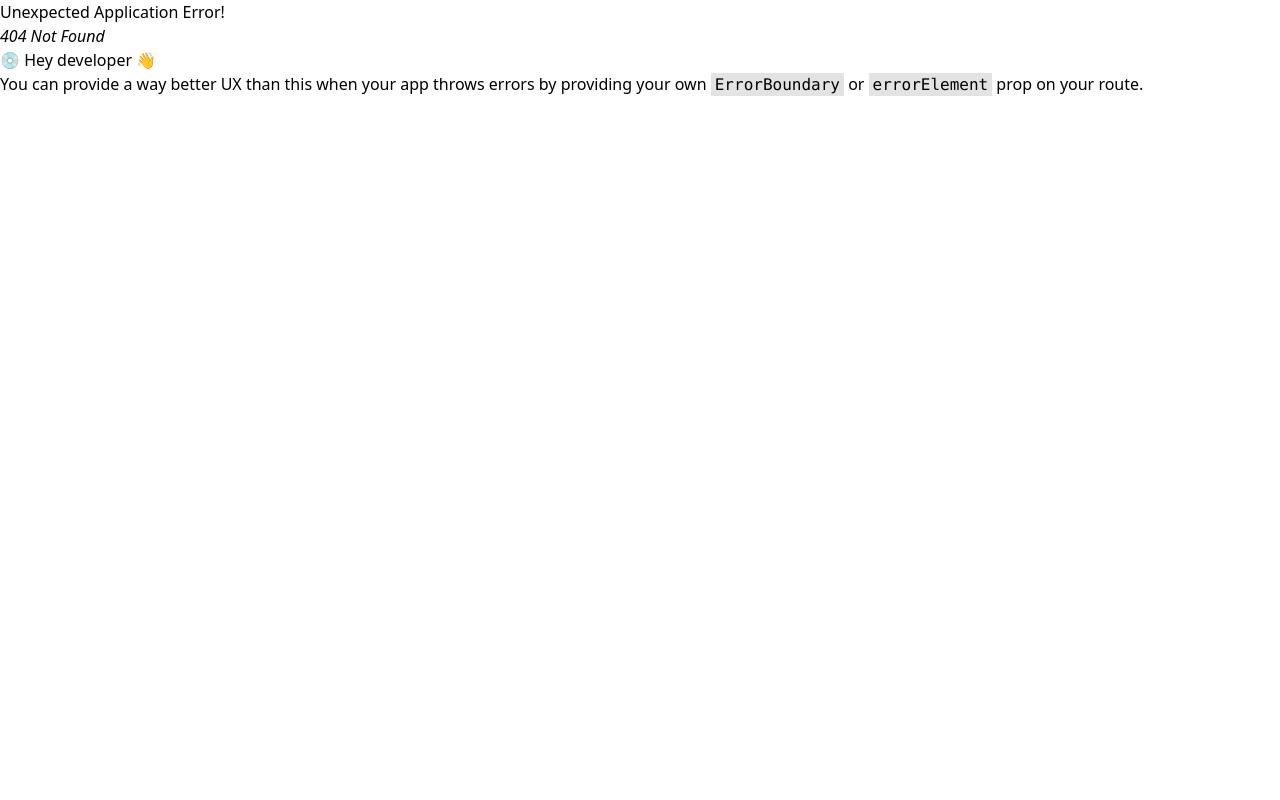
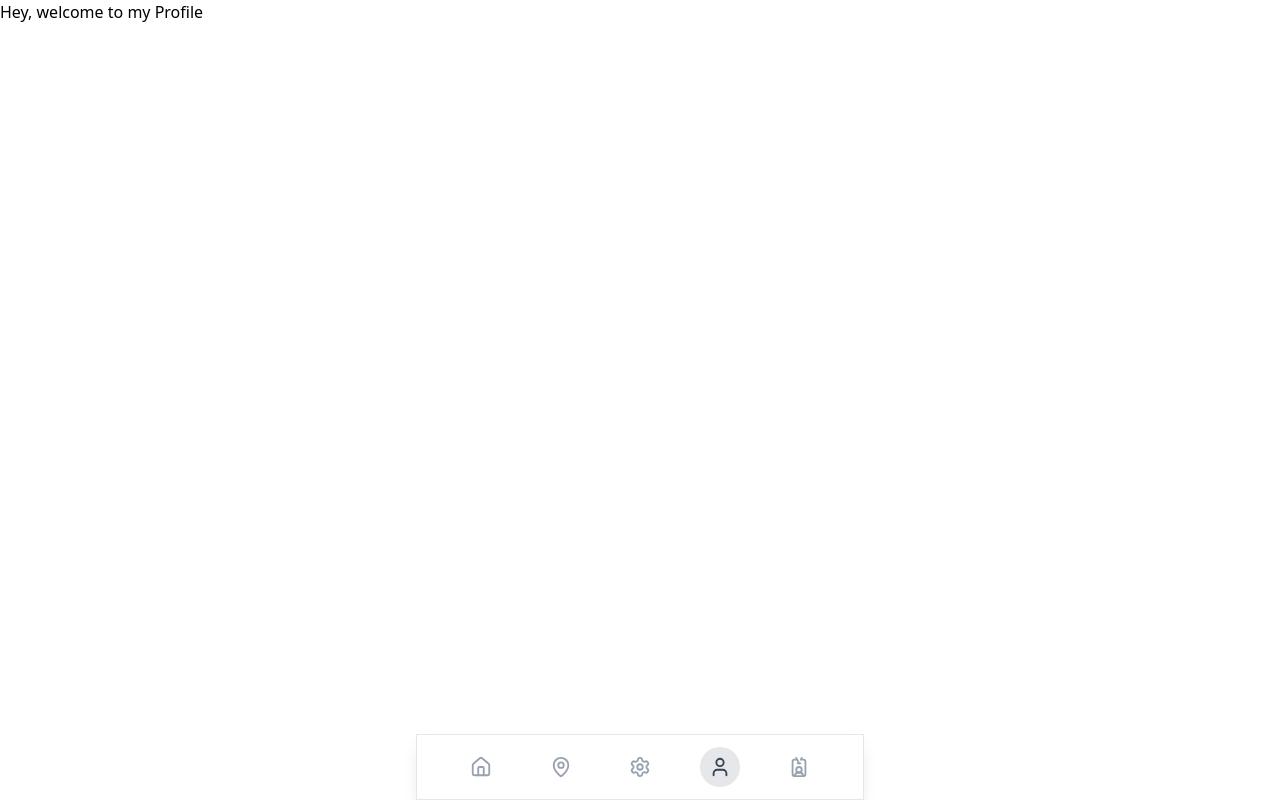
Before and after one commit to Zeeshan-Zahoor/QueueCare, a React (Vite) app in the folder queuecare-frontend/: page /profile in a window 1280 px wide. Before the commit this address had no page. Built offline with nearby package versions, Linux system fonts and the light colour scheme.

Commit message:
feat: start building profile page

```diff
--- a/queuecare-frontend/src/app/router.jsx
+++ b/queuecare-frontend/src/app/router.jsx
@@ -12,6 +12,7 @@ import Doctors from "../pages/patient/Doctors";
 import DoctorDetails from "../pages/patient/DoctorDetails";
 import QueueStatus from "../pages/patient/QueueStatus";
 import PatientSettings from "../pages/patient/PatientSettings";
+import Profile from "../pages/patient/Profile.jsx";
 
 import ClinicLogin from "../pages/clinic/ClinicLogin";
 import Dashboard from "../pages/clinic/Dashboard";
@@ -65,6 +66,10 @@ export const router = createBrowserRouter([
                 element: <DoctorDetails />
             },
             {
+                path: 'profile',
+                element: <Profile />
+            },
+            {
                 path: 'queue-status/:doctorId',
                 element: <QueueStatus />
             },
--- a/queuecare-frontend/src/components/common/BottomNav.jsx
+++ b/queuecare-frontend/src/components/common/BottomNav.jsx
@@ -1,12 +1,14 @@
-import { Home, MapPin, Settings2, User } from "lucide-react";
+import { Home, MapPin, Settings, User, IdCardLanyard } from "lucide-react";
 import { NavLink, useNavigate, useLocation } from "react-router-dom";
 import { useState, useContext } from "react";
 import { QueueContext } from "../../contexts/QueueContext";
 
+
 const navItems = [
-  { to: "/", icon: Home },
+  { to: "/home", icon: Home },
   { to: "/doctors", icon: MapPin },
-  { to: "/settings", icon: Settings2 },
+  { to: "/settings", icon: Settings },
+  { to: "/profile", icon: User}
 ];
 
 export default function BottomNav() {
@@ -54,7 +56,7 @@ export default function BottomNav() {
             onClick={handleMyTokenClick}
             className={`flex items-center justify-center w-10 h-10 rounded-full transition-all ${isUserActive ? "bg-gray-200" : ""}`}
             >
-            <User
+            <IdCardLanyard
               className={`w-5.5 h-5.5 transition-colors ${isUserActive ? "text-gray-700" : "text-gray-400"}`}
             />
           </button>
@@ -65,7 +67,7 @@ export default function BottomNav() {
       {noTokenModal && (
         <div className="fixed inset-0 bg-black/40 flex items-center justify-center">
           <div className="bg-white p-6 rounded-2xl w-72 text-center space-y-4">
-            <h3 className="text-lg font-semibold">
+            <h3 className="text-lg font-semibold text-slate-800">
               No active token found
             </h3>
             <button
--- a/queuecare-frontend/src/pages/patient/PatientSettings.jsx
+++ b/queuecare-frontend/src/pages/patient/PatientSettings.jsx
@@ -10,6 +10,7 @@ import {
   LogOutIcon,
 } from "lucide-react";
 import { useNavigate } from "react-router-dom";
+import BottomNav from '../../components/common/BottomNav';
 
 function PatientSettings() {
   const navigate = useNavigate();
@@ -22,7 +23,7 @@ function PatientSettings() {
   }
 
   return (
-    <div className="max-w-md min-h-dvh mx-auto px-4 py-5 bg-gray-50 flex flex-col">
+    <div className="max-w-md min-h-dvh mx-auto px-4 py-5 bg-gray-50 flex flex-col pb-[calc(70px+env(safe-area-inset-bottom))]">
 
       <Header title="Settings" />
 
@@ -81,7 +82,7 @@ function PatientSettings() {
       </div>
 
       {confirmLogout && (
-        <div className="absolute inset-0 bg-black/40 flex items-center justify-center px-10 z-10">
+        <div className="fixed inset-0 bg-black/40 flex items-center justify-center px-10 z-10 ">
           <div className="bg-white rounded-4xl w-full max-w-xs p-8 flex flex-col items-center shadow-xl">
 
             {/* Icon */}
@@ -158,7 +159,10 @@ function SettingItem({ icon, title, subtitle }) {
       </div>
 
       <ChevronRight className="text-gray-400" size={20} />
+
+      <BottomNav />
     </div>
+
   );
 }
 
--- /dev/null
+++ b/queuecare-frontend/src/pages/patient/Profile.jsx
@@ -0,0 +1,14 @@
+import React from 'react'
+import BottomNav from '../../components/common/BottomNav.jsx'
+
+function Profile() {
+  return (
+    <div className='  pb-[calc(70px+env(safe-area-inset-bottom))]'>
+        <div>Hey, welcome to my Profile</div>
+
+        <BottomNav />
+    </div>
+  )
+}
+
+export default Profile
```
